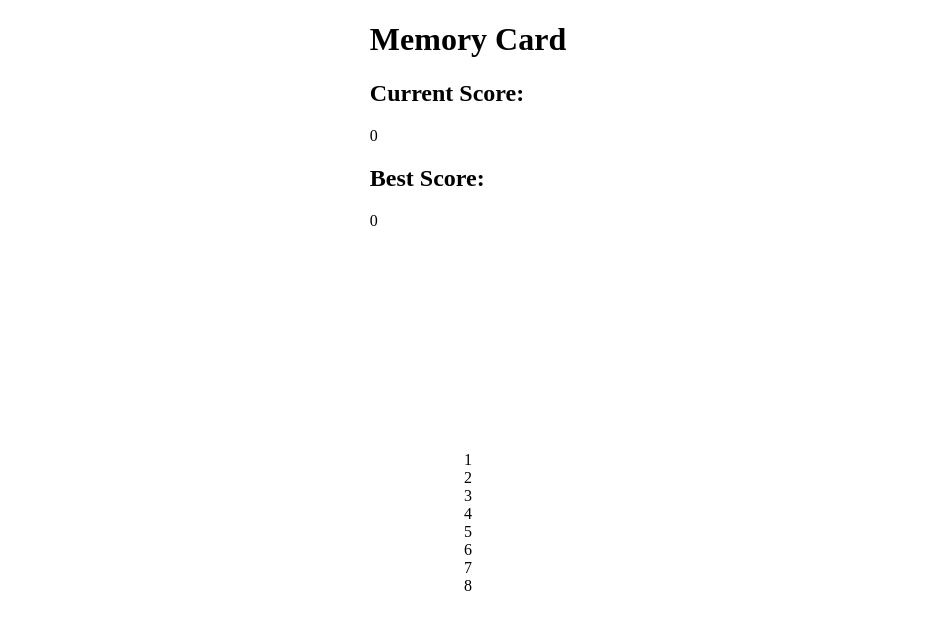
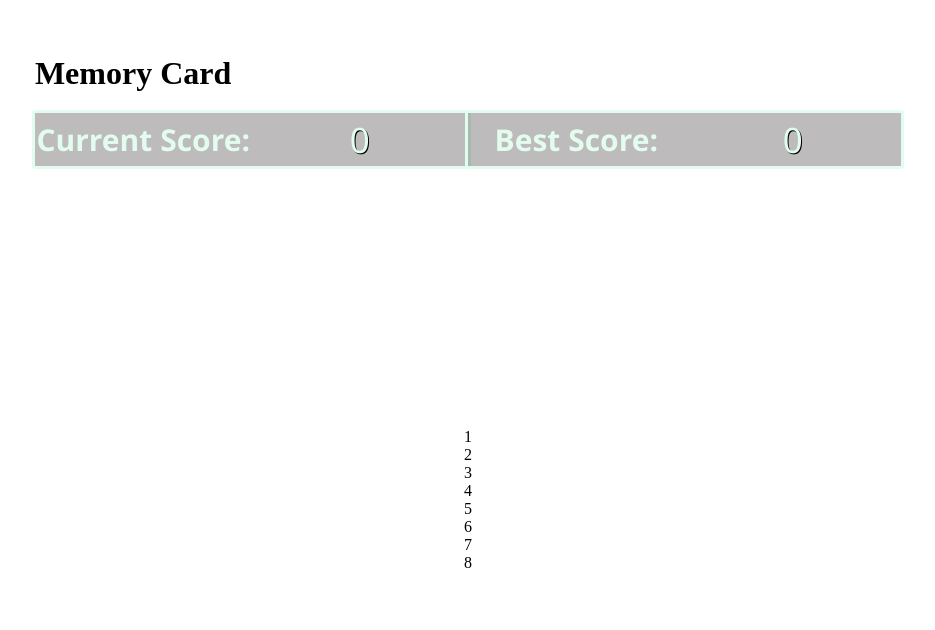
Before and after one commit to Aureatus/memory-card, a React (Create React App) app: page / in a window 1280 px wide. Shown: the top 630 px of the page, without its empty margins (172-1107 px from the left). Built offline with nearby package versions, Linux system fonts and the light colour scheme.

Commit message:
Add styling to scoreboard

```diff
--- a/src/styles/scoreboard.css
+++ b/src/styles/scoreboard.css
@@ -0,0 +1,44 @@
+h2,
+p {
+  margin: 0%;
+}
+
+div.scoreboard {
+  height: 100%;
+  width: 100%;
+
+  display: grid;
+  grid-template: 1fr / 1fr 1fr;
+
+  justify-items: center;
+  align-items: center;
+}
+
+div.scoreboard > div {
+  height: 100%;
+  width: 100%;
+
+  display: grid;
+  grid-template: 1fr / 1fr 1fr;
+
+  justify-items: center;
+  align-items: center;
+
+  background-color: #170f1148;
+  color: #e2fcef;
+
+  border: 3px solid #e2fcef;
+  border-radius: 2%;
+
+  font-family: "Segoe UI", Tahoma, Geneva, Verdana, sans-serif;
+}
+
+div.scoreboard > div > h2 {
+  font-size: 30px;
+  font-weight: bold;
+}
+
+div.scoreboard > div > p {
+  font-size: 35px;
+  text-shadow: 1px 1px black;
+}
```
